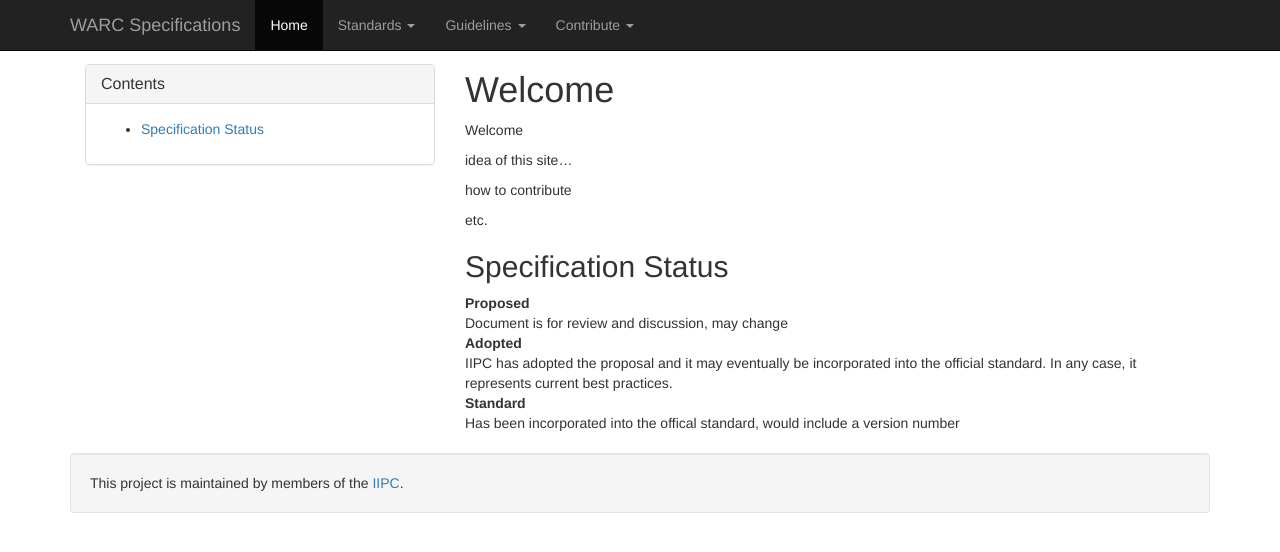
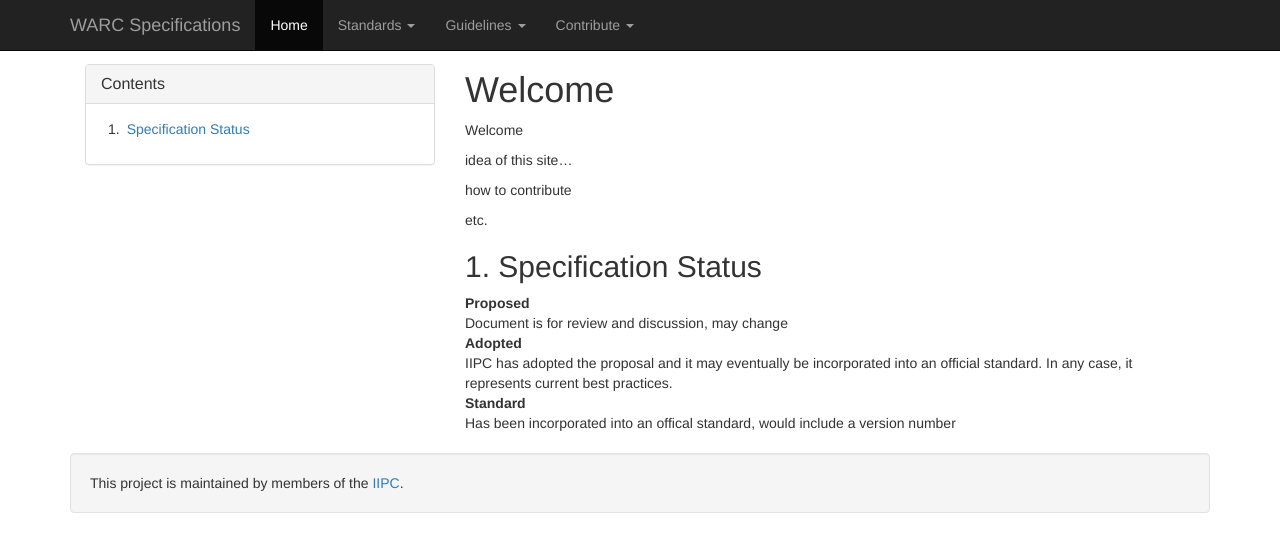
Before and after one commit to iipc/warc-specifications, a Jekyll site: the page built from index.md, in a window 1280 px wide. Shown: the top 552 px of the page. Built offline with Jekyll 4.4.1, drawn with Linux system fonts in a browser that asks for light colours; nearby versions of some CDN libraries.

Commit message:
Added numbering via CSS.

```diff
--- a/_includes/_toc.md
+++ b/_includes/_toc.md
@@ -1,6 +1,6 @@
   <div class="panel panel-default" id="toc_panel">
     <div class="panel-heading">
-      <h3 class="panel-title">
+      <h3 class="panel-title nocount">
         Contents
       </h3>
     </div>
--- a/assets/stylesheets/styles.css
+++ b/assets/stylesheets/styles.css
@@ -6,11 +6,21 @@ body {
   margin-top: 1em;
 }
 
+#toc ul {
+  padding-left: 1.5em;
+  list-style-type: none;
+}
+
+#toc UL { counter-reset: item }
+#toc LI { display: block }
+#toc LI:before { content: counters(item, ".") "."; counter-increment: item; padding-right:0.5em; margin-left:-1em;}
+
 .spec-status {
   font-weight: bold;
   text-align: center;
   padding: 1em 1em;
   background-color: #ffffee;
+  margin-top: 1em;
 }
 
 .spec-status-adopted {
@@ -20,3 +30,13 @@ body {
 .spec-status-standard {
   background-color: #eeeeff;
 }
+
+body {counter-reset: h2}
+h2 {counter-reset: h3}
+h3 {counter-reset: h4}
+h4 {counter-reset: h5}
+h5 {counter-reset: h6}h2:before {counter-increment: h2; content: counter(h2) ". "}
+h3:before {counter-increment: h3; content: counter(h2) "." counter(h3) ". "}
+h4:before {counter-increment: h4; content: counter(h2) "." counter(h3) "." counter(h4) ". "}
+h5:before {counter-increment: h5; content: counter(h2) "." counter(h3) "." counter(h4) "." counter(h5) ". "}
+h6:before {counter-increment: h6; content: counter(h2) "." counter(h3) "." counter(h4) "." counter(h5) "." counter(h6) ". "}h2.nocount:before, h3.nocount:before, h4.nocount:before, h5.nocount:before, h6.nocount:before { content: ""; counter-increment: none }
--- a/index.md
+++ b/index.md
@@ -18,7 +18,7 @@ Proposed
 : Document is for review and discussion, may change
 
 Adopted
-: IIPC has adopted the proposal and it may eventually be incorporated into the official standard. In any case, it represents current best practices.
+: IIPC has adopted the proposal and it may eventually be incorporated into an official standard. In any case, it represents current best practices.
 
 Standard
-: Has been incorporated into the offical standard, would include a version number
+: Has been incorporated into an offical standard, would include a version number
```
